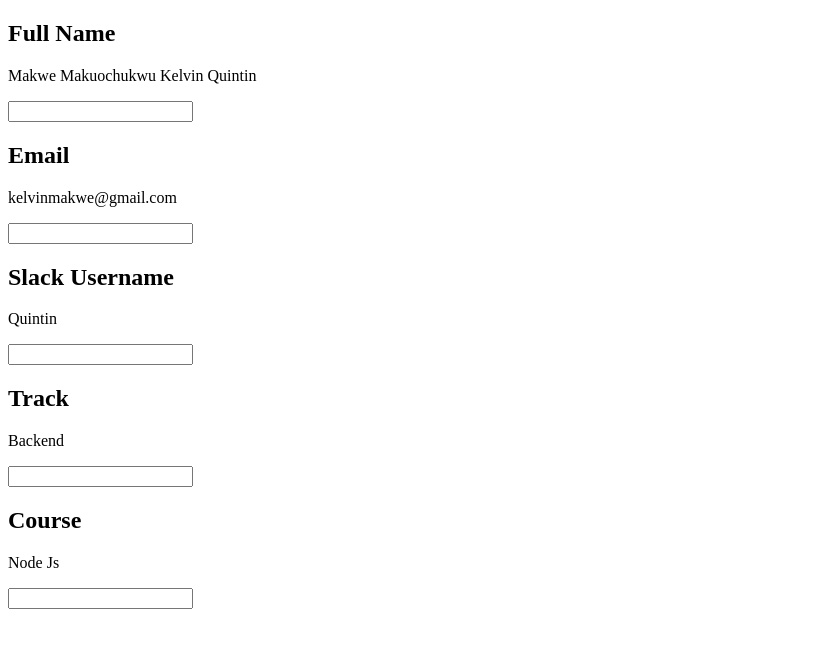
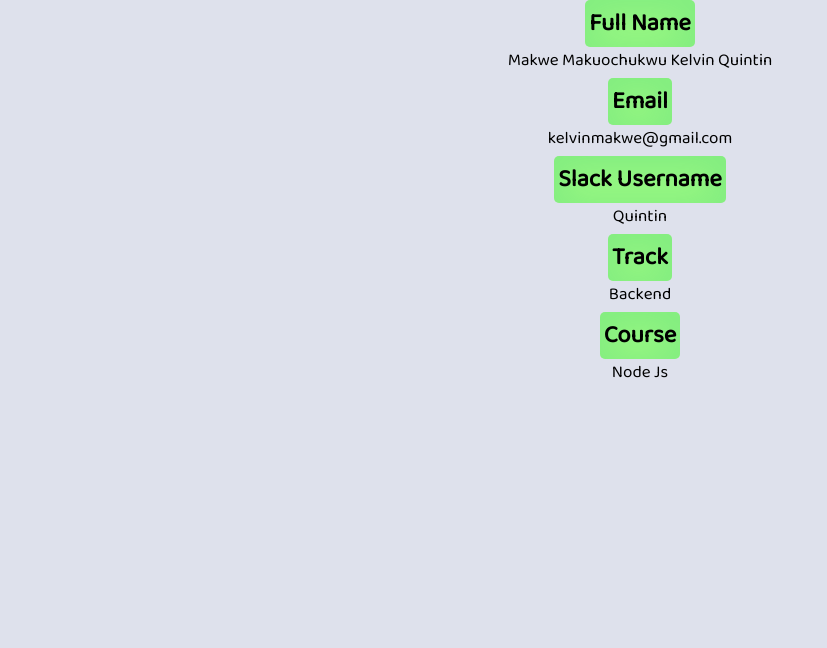
Before and after one commit to QuintinMakwe/Quintin, a plain HTML site: page index.html in a window 1280 px wide. Shown: the whole page, without its empty margins (0-827 px from the left). Drawn offline with Linux system fonts and the light colour scheme.

Commit message:
added the styling to the page

```diff
--- a/index.html
+++ b/index.html
@@ -5,6 +5,59 @@
     <meta name="viewport" content="width=device-width, initial-scale=1.0" />
     <title>Task 1</title>
   </head>
+  <style>
+    @import url("https://fonts.googleapis.com/css?family=Baloo+2&display=swap");
+    * {
+      margin: 0;
+      padding: 0;
+      box-sizing: border-box;
+      font-family: "Baloo 2", cursive;
+      background-color: #dee1ec;
+    }
+
+    .container {
+      display: flex;
+      justify-content: center;
+      flex-direction: column;
+      align-items: center;
+    }
+    section {
+      display: flex;
+      flex-direction: column;
+      align-items: center;
+      justify-content: center;
+    }
+
+    h1 {
+      background-color: #a7ff83;
+      padding: 4px;
+      border-radius: 5px;
+      box-shadow: inset -2px 6px 29px 16px rgba(23, 185, 120, 0.24);
+    }
+    h1:hover {
+      box-shadow: -2px 6px 29px 16px rgba(23, 185, 120, 0.24);
+      cursor: pointer;
+    }
+    h1:hover ~ p {
+      color: #086972;
+    }
+
+    p {
+      border: none;
+      font-size: 17px;
+    }
+    p:hover {
+      cursor: pointer;
+      color: #0e153a;
+    }
+    .hide {
+      opacity: 0;
+      height: 0px;
+    }
+    .hidden {
+      display: none;
+    }
+  </style>
   <body>
     <div class="container">
       <section class="fullName">
```
